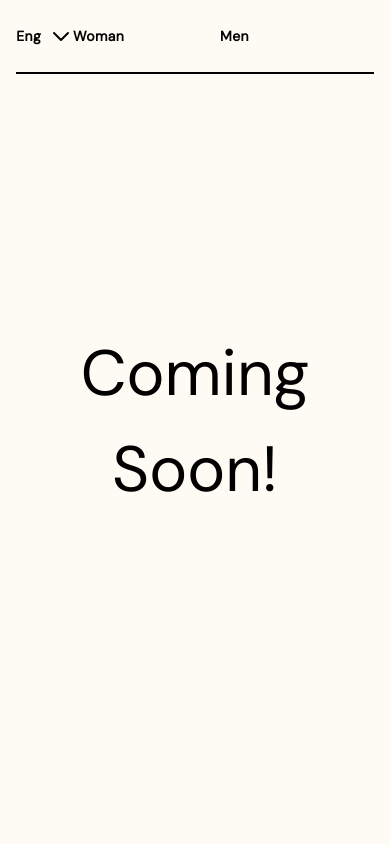
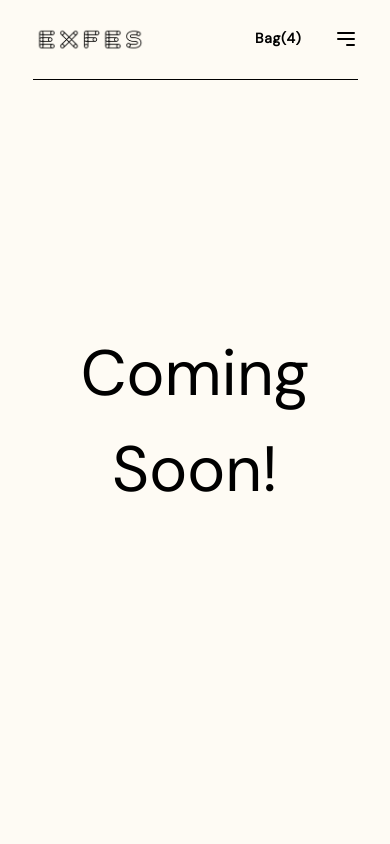
Before and after one commit to eugeniusms/exfesyen, a React (Create React App) app: page / in a window 390 px wide. Shown: the top 844 px of the page. Built offline with nearby package versions, Linux system fonts and the light colour scheme.

Commit message:
Clearing Issue : Not Auto Responsive with Gadget

```diff
--- a/src/components/Navbar/Navbar.js
+++ b/src/components/Navbar/Navbar.js
@@ -3,7 +3,17 @@ import NavbarDesktop from "./NavbarDesktop";
 import NavbarMobile from "./NavbarMobile";
 
 const Navbar = () => {
-    const [isMobile, setIsMobile] = useState(false);
+    // SOLUTION AUTO RESPONSIVE WITH GADGET
+    // Using getter size of window width to first state
+    const getWindowSize = () => {
+        if (window.innerWidth < 768) {
+            return true;
+        } else {
+            return false;
+        }
+    }
+
+    const [isMobile, setIsMobile] = useState(getWindowSize);
 
     //choose the screen size
     const handleResize = () => {
```
